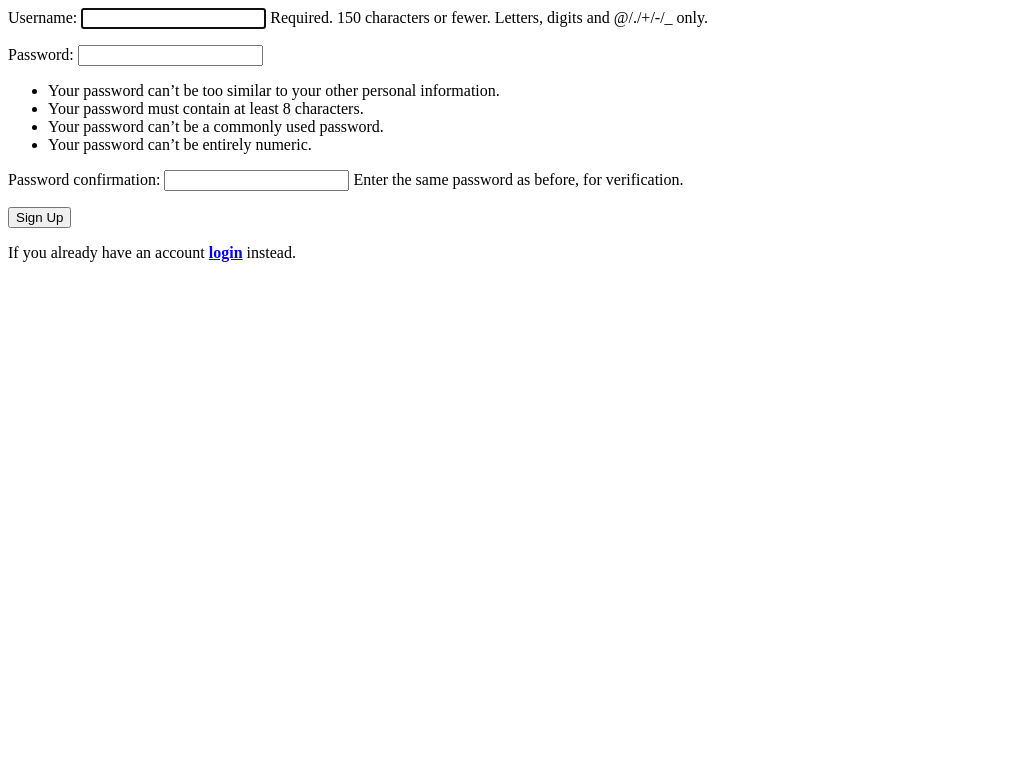
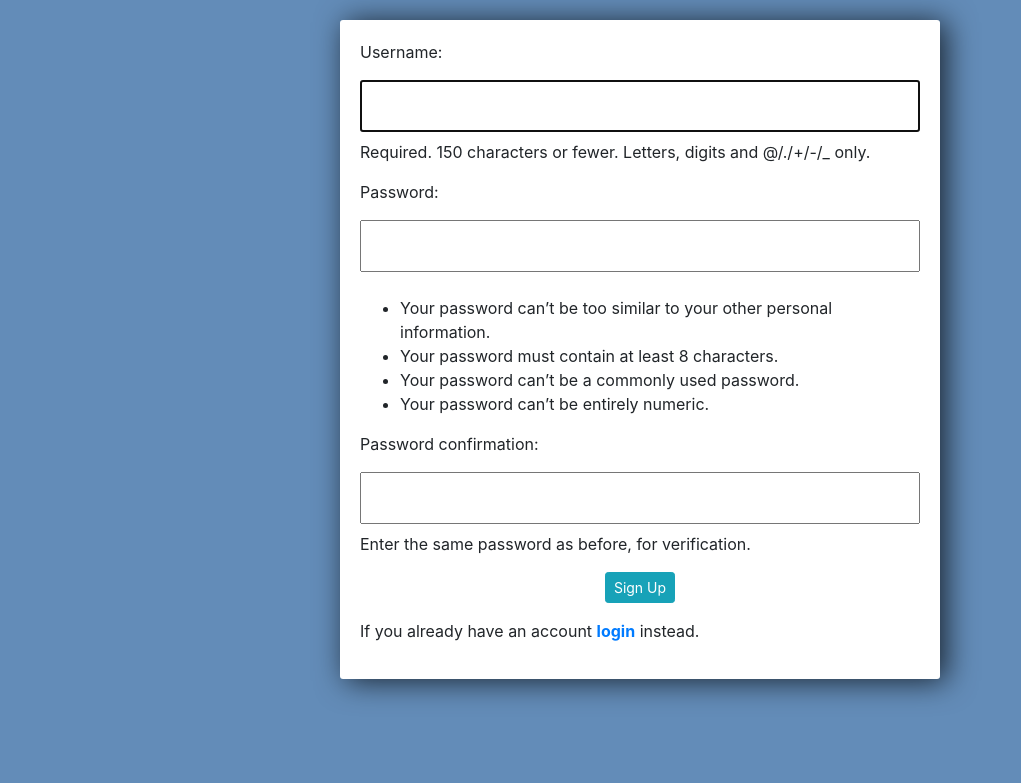
Before and after one commit to dpudovkin/django-todo-app, a Django app: page /register in a window 1280 px wide. Shown: the top 783 px of the page, without its empty margins (0-1021 px from the left). Run offline with Django 3.2, Linux system fonts and the light colour scheme; some libraries are stand-ins or nearby versions.

Commit message:
Move css to static dir, and add style to some pages

```diff
--- a/main/templates/main/register.html
+++ b/main/templates/main/register.html
@@ -1,9 +1,16 @@
-<div class="container">
+{% load static %}
+<head>
+	<link rel="stylesheet" href="https://stackpath.bootstrapcdn.com/bootstrap/4.3.1/css/bootstrap.min.css" integrity="sha384-ggOyR0iXCbMQv3Xipma34MD+dH/1fQ784/j6cY/iJTQUOhcWr7x9JvoRxT2MZw1T" crossorigin="anonymous">
+	<link rel="stylesheet" href="{% static 'css/base.css' %}">
+</head>
+<body>
+<div class="center-register">
     <form method="POST">
         {% csrf_token %}
         {{form.as_p}}
-        <button type="submit">Sign Up</button>
+        <div style="text-align: center"><button class="btn btn-sm btn-info" type="submit">Sign Up</button></div>
     </form>
 
     <p>If you already have an account <a href="{% url 'main:login' %}" target="blank"><strong>login</strong></a> instead.</p>
 </div>
+</body>
--- /dev/null
+++ b/static/css/base.css
@@ -0,0 +1,60 @@
+body{
+    background-color: #638CB8;
+}
+
+input{
+    width: 100%;
+    padding: 12px 20px;
+    margin: 8px 0;
+    box-sizing: border-box;
+}
+
+input::placeholder {
+    color: #d3d3d3;
+}
+
+.submit{
+    background-color: #6BA3E8;
+}
+
+.center-column{
+    width:600px;
+    margin: 20px auto;
+    padding:20px;
+    background-color: #fff;
+    border-radius: 3px;
+    box-shadow: 6px 2px 30px 0px rgba(0,0,0,0.75);
+}
+
+.center-login {
+    width: 300px;
+    margin: 20px auto;
+    padding: 20px;
+    background-color: #fff;
+    border-radius: 3px;
+    box-shadow: 6px 2px 30px 0px rgba(0,0,0,0.75);
+}
+
+.center-register {
+    width: 600px;
+    margin: 20px auto;
+    padding: 20px;
+    background-color: #fff;
+    border-radius: 3px;
+    box-shadow: 6px 2px 30px 0px rgba(0,0,0,0.75);
+}
+
+.item-row{
+    background-color: #906abd;
+    margin: 10px;
+    padding: 20px;
+    border-radius: 3px;
+    color: #fff;
+    font-size: 16px;
+    box-shadow: 0px -1px 10px -4px rgba(0,0,0,0.75);
+}
+
+.btn-danger{
+    background-color: #ffae19;
+    border-color: #e59400;
+}
```
Also changed, not shown: main/templates/main/login.html (+9 -2 lines), tasks/templates/tasks/list.html (+9 -50 lines), todo/settings.py (+7 -3 lines).
